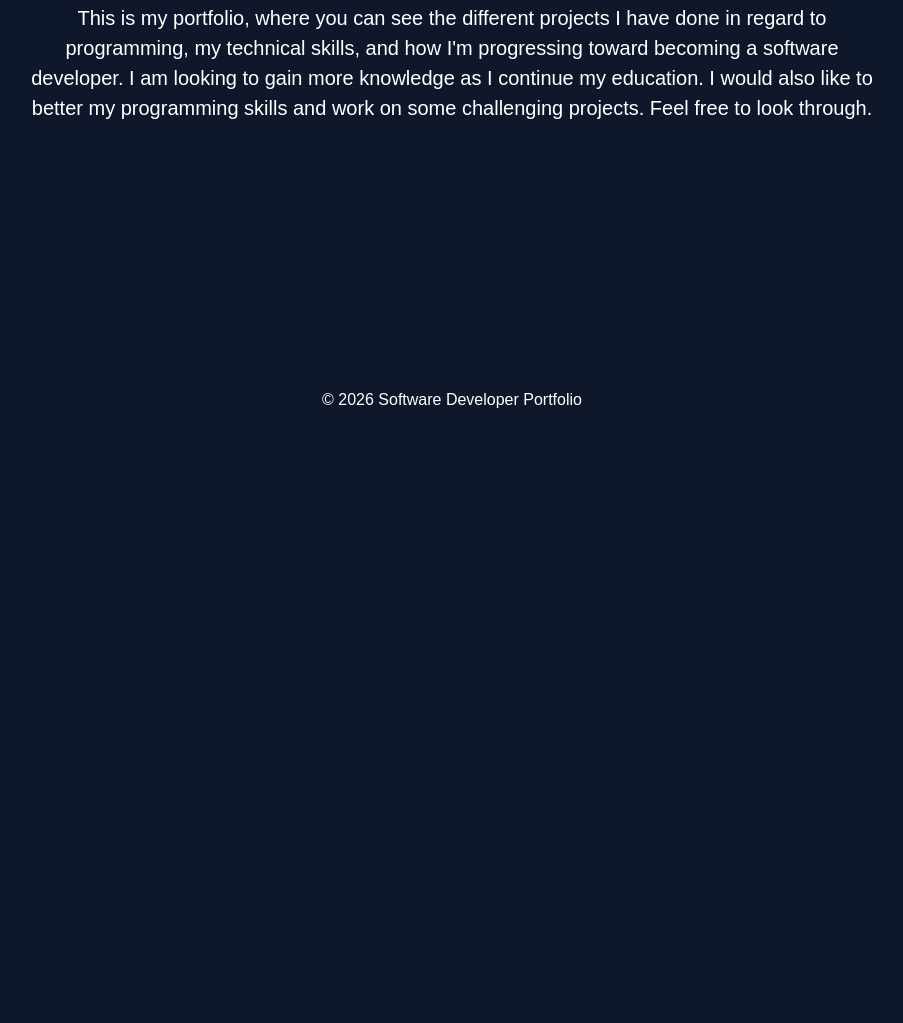
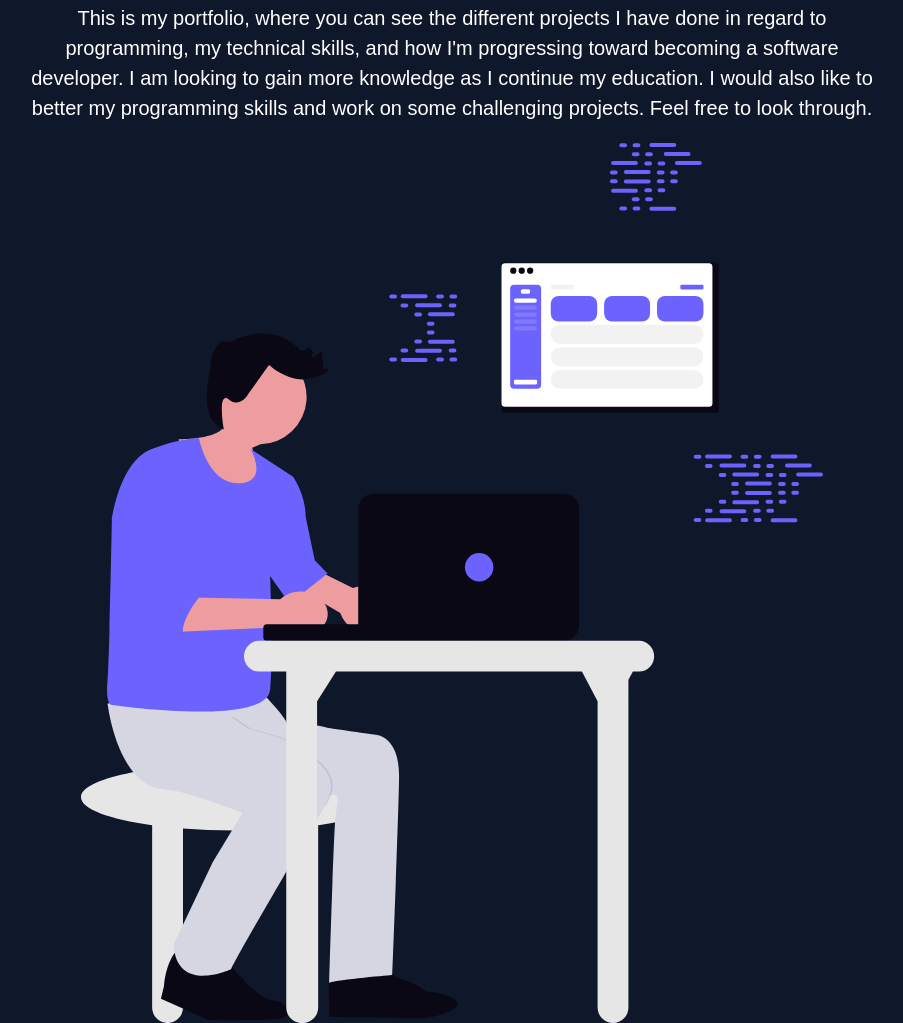
Before and after one commit to 25alex25/my-portfolio, a plain HTML site: page index.html in a window 1280 px wide. Shown: the part 388-1411 px from the top of the page, without its empty margins (188-1091 px from the left). Before the commit the page ends 800 px from the top, so only its background shows below. Drawn offline with Linux system fonts and the light colour scheme.

Commit message:
Add developer illustration to home page
Added an illustration of a developer working on a laptop.

```diff
--- a/index.html
+++ b/index.html
@@ -56,6 +56,14 @@
                 skills and work on some challenging projects. Feel free
                 to look through.
             </p>
+
+            <img
+    src="assets/undraw_build-mode_aa78.svg"
+    alt="Illustration of a developer working on a laptop"
+    class="developer-illustration"
+>
+
+
         </section>
     </main>
 
```
